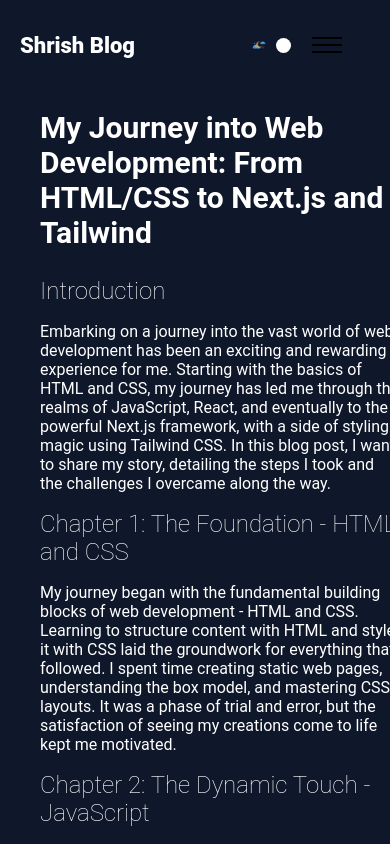
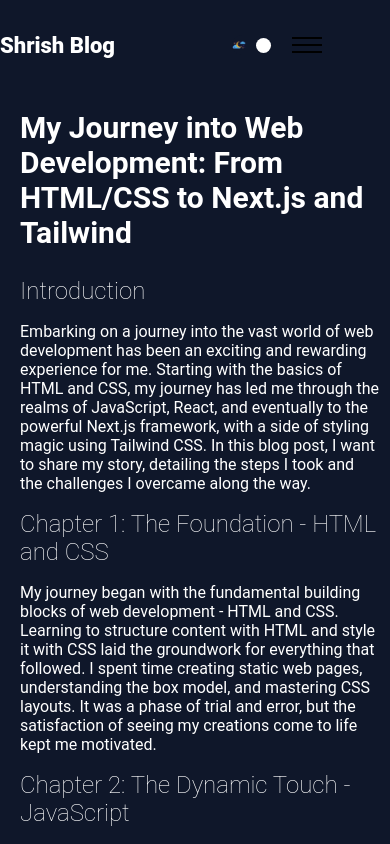
Before and after one commit to Shrish242/Personal-Blog, a Next.js app: page /JSblog in a window 390 px wide. Shown: the top 844 px of the page. Built offline with nearby package versions, Linux system fonts and the light colour scheme.

Commit message:
new commit

```diff
--- a/src/app/globals.css
+++ b/src/app/globals.css
@@ -84,11 +84,11 @@
 @media screen and (max-width: 470px) {
   .wrapper {
     max-width: 100vw; /* This line seems unnecessary, consider removing */
-    margin-left: 10px;
+    margin-left: 2px;
   }
 
   .wrapper {
-    margin-left: 30px;
+    margin-left: 10px;
     padding-left: 10px;
   }
 }
```
